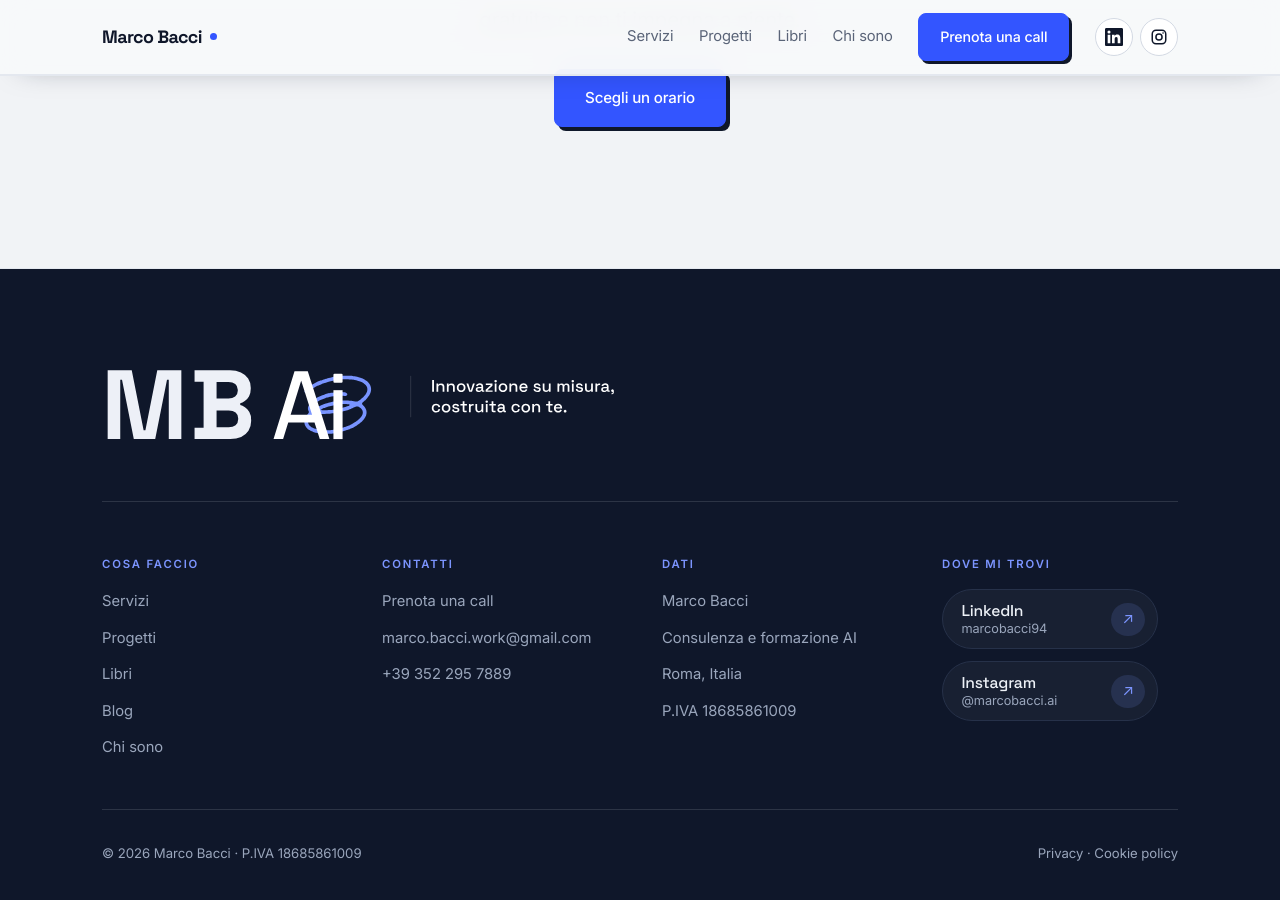
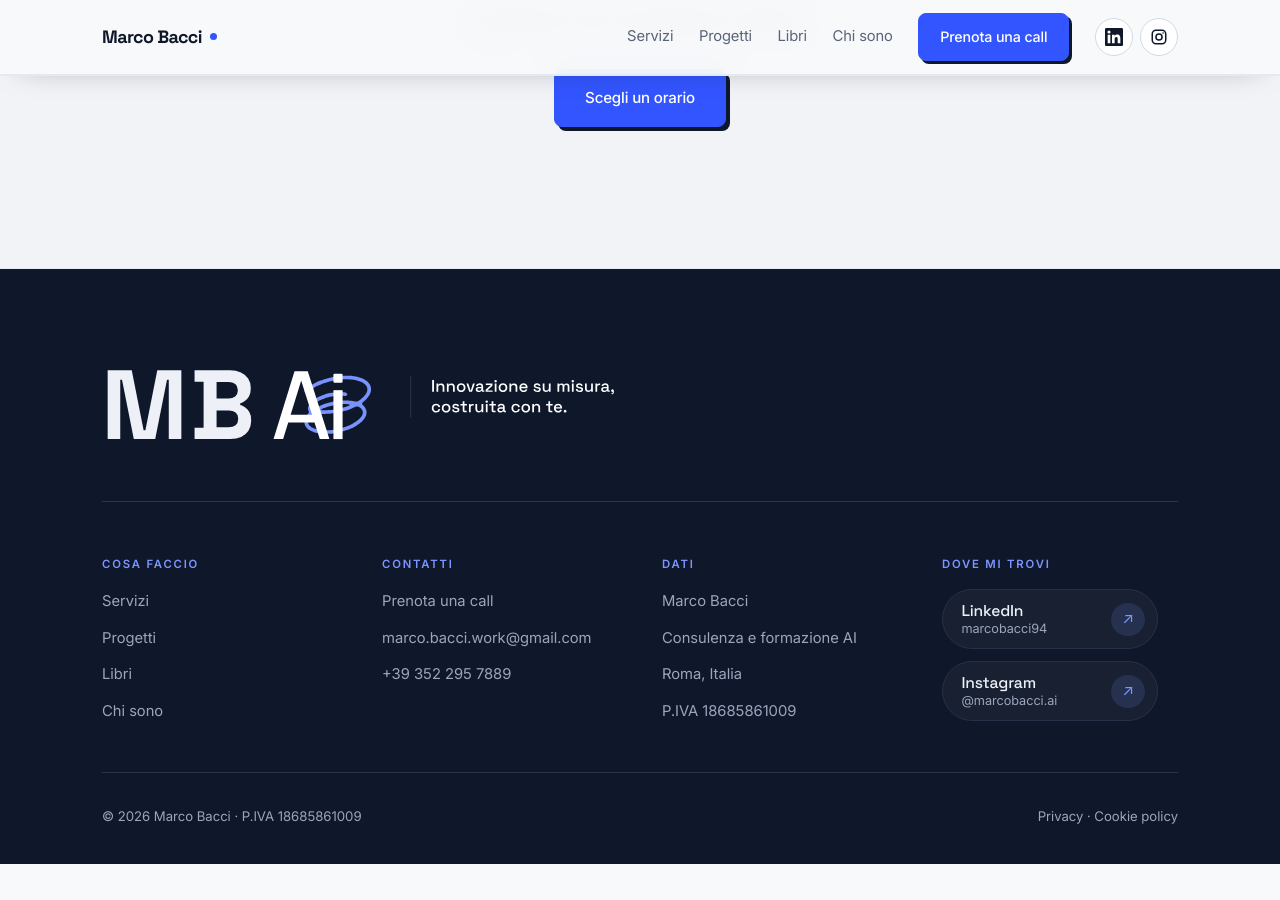
Before and after one commit to marcobacciwork/marcobacciwork.github.io, a Jekyll site: the page built from index.html, in a window 1280 px wide and 900 px high, scrolled down 5750 px. Built offline with Jekyll 4.4.1, drawn with Linux system fonts in a browser that asks for light colours; after the commit the page ends 6614 px from its top, so only the background shows below that.

Commit message:
Rimuove temporaneamente il blog dal footer

```diff
--- a/_includes/footer.html
+++ b/_includes/footer.html
@@ -16,7 +16,6 @@
           <li><a href="{{ '/servizi/' | relative_url }}">Servizi</a></li>
           <li><a href="{{ '/progetti/' | relative_url }}">Progetti</a></li>
           <li><a href="{{ '/libri/' | relative_url }}">Libri</a></li>
-          <li><a href="{{ '/blog/' | relative_url }}">Blog</a></li>
           <li><a href="{{ '/chi-sono/' | relative_url }}">Chi sono</a></li>
         </ul>
       </div>
```
